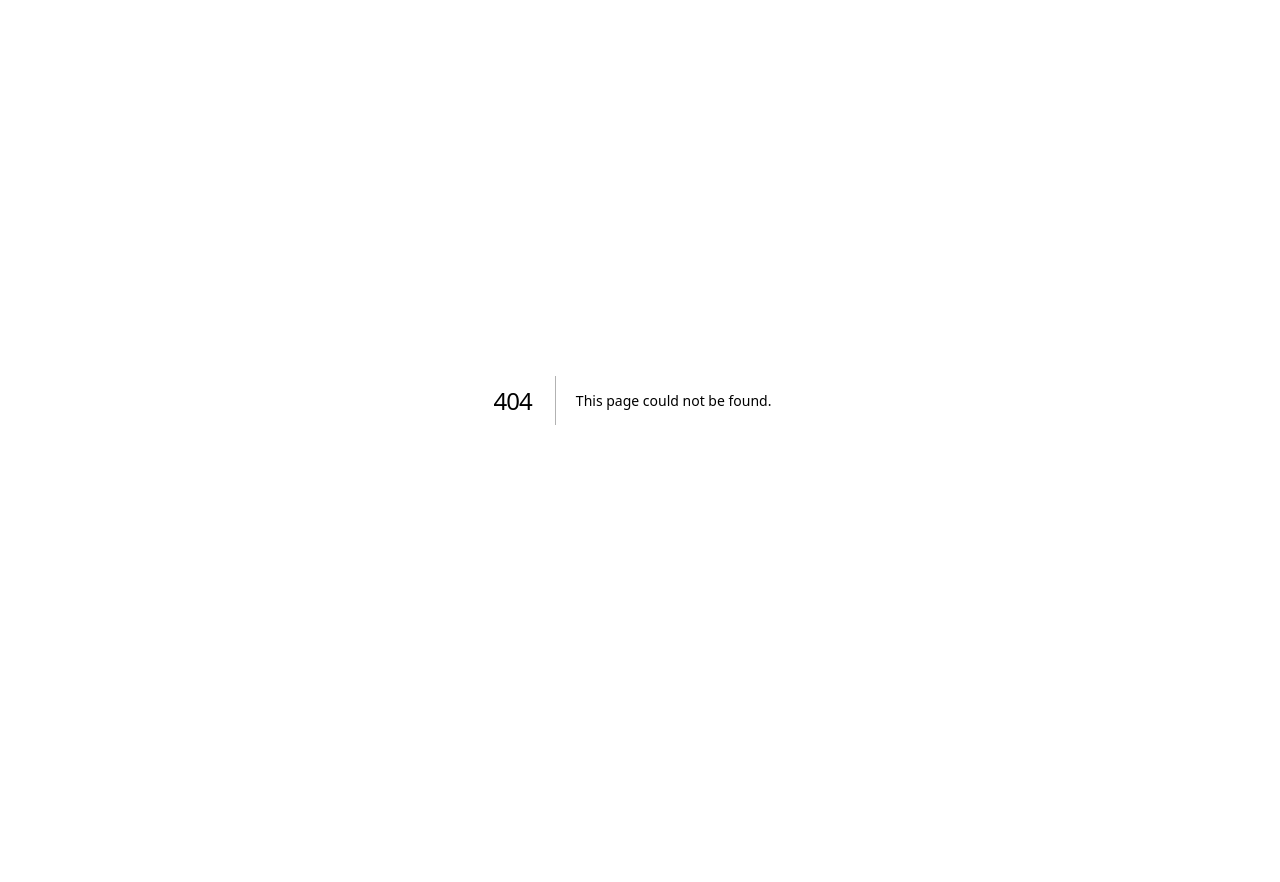
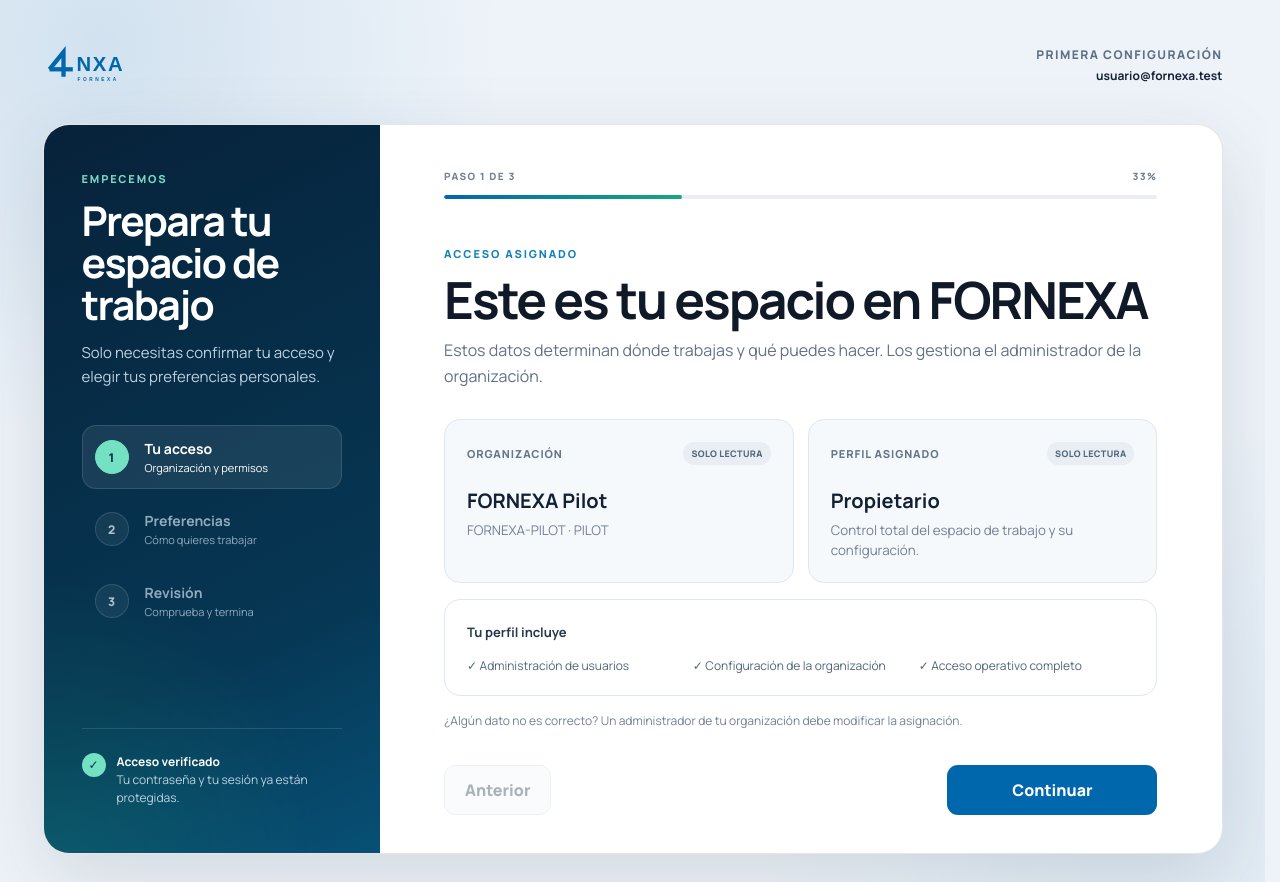
Before and after one commit to fragonh2-boop/Fornexa, a Next.js app: page /onboarding-preview in a window 1280 px wide. Before the commit this address had no page. Before the commit the page ends 800 px from the top, so only its background shows below. Built offline with nearby package versions, Linux system fonts and the light colour scheme.

Commit message:
test(onboarding): add temporary visual preview

```diff
--- /dev/null
+++ b/app/onboarding-preview/page.tsx
@@ -0,0 +1,22 @@
+import OnboardingWizard from "../onboarding/OnboardingWizard";
+
+export default function OnboardingPreviewPage() {
+  return (
+    <OnboardingWizard
+      email="usuario@fornexa.test"
+      organization={{ name: "FORNEXA Pilot", code: "FORNEXA-PILOT", status: "PILOT" }}
+      role={{
+        label: "Propietario",
+        summary: "Control total del espacio de trabajo y su configuración.",
+        capabilities: ["Administración de usuarios", "Configuración de la organización", "Acceso operativo completo"],
+      }}
+      initialPreferences={{
+        displayName: "Francisco González",
+        language: "es",
+        timezone: "Europe/Madrid",
+        operationalEmailNotifications: true,
+      }}
+      previouslyCompleted={false}
+    />
+  );
+}
```
